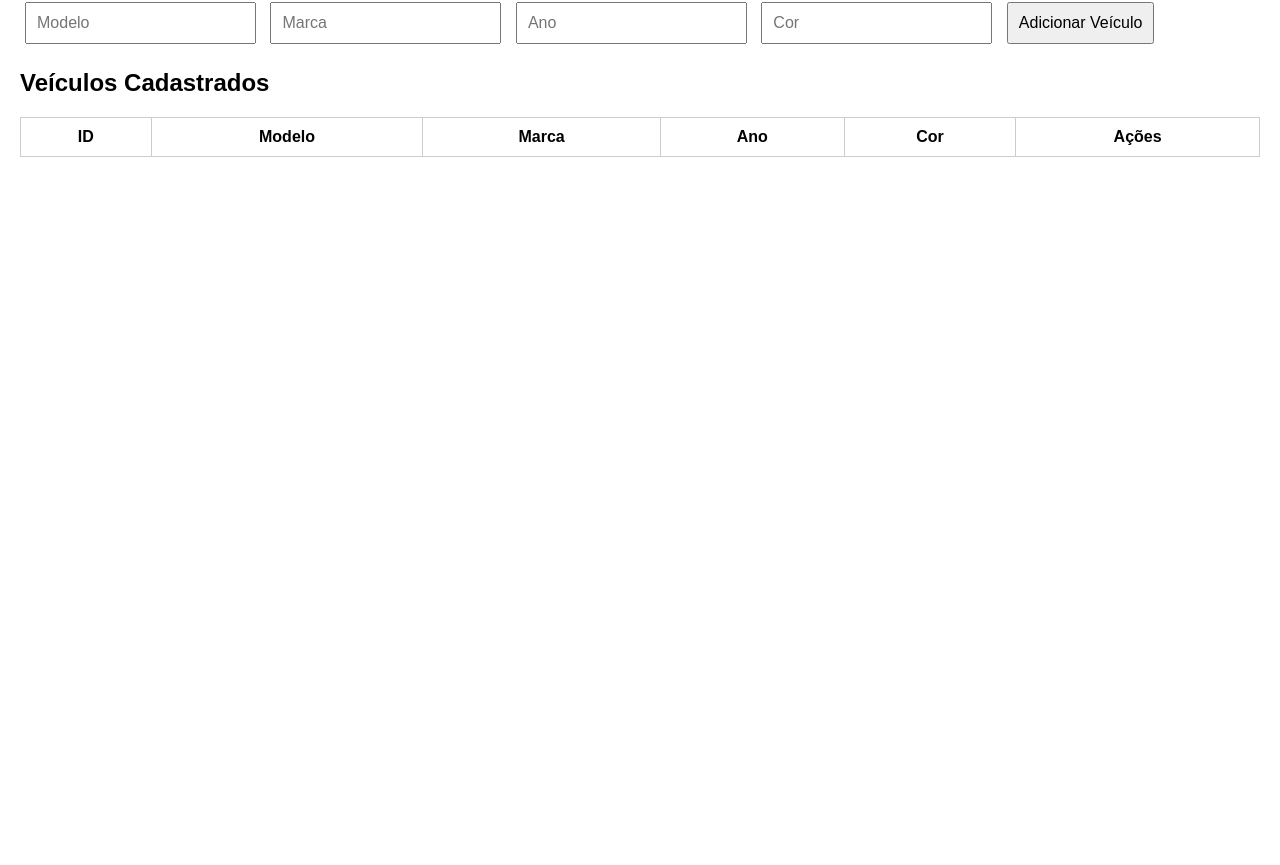
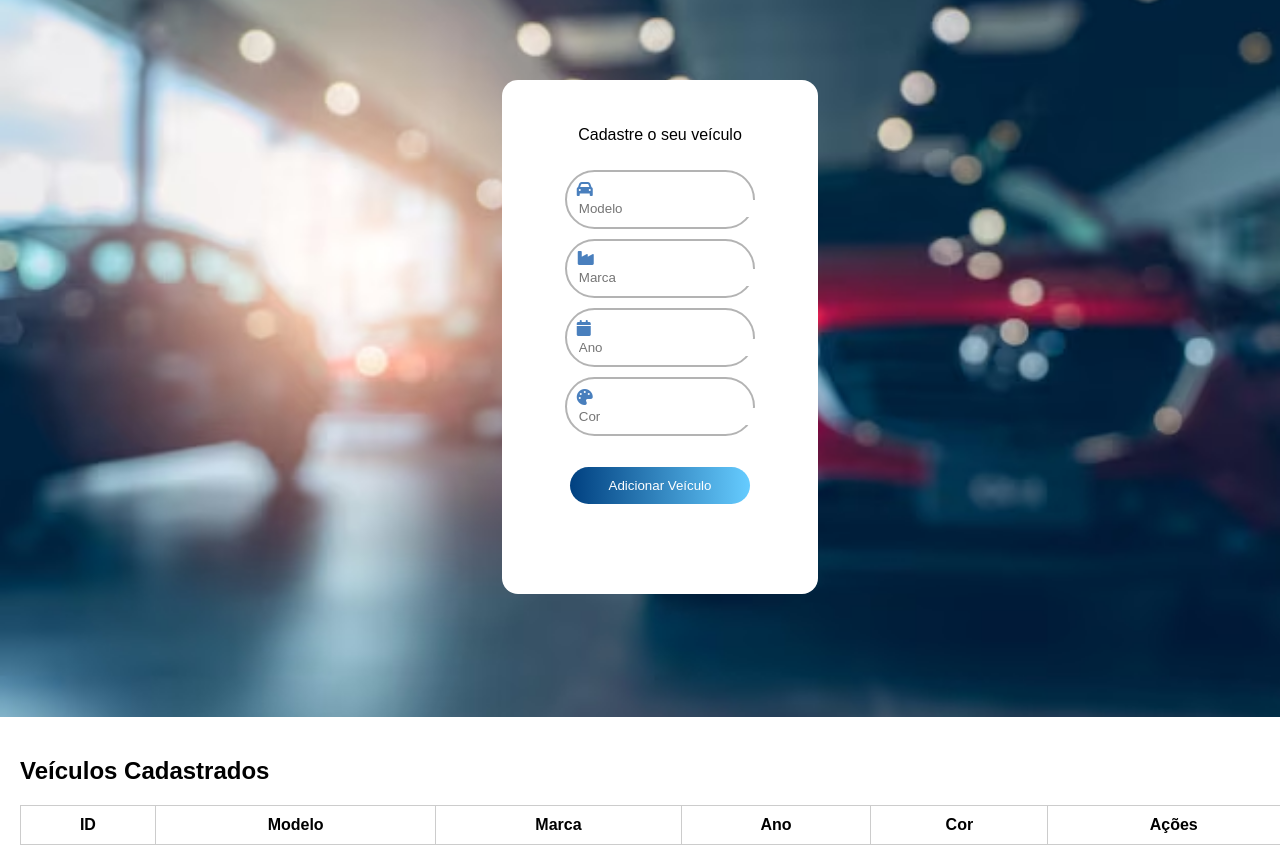
Before and after one commit to LuisFelipeTeixeira/Cadastro_veiculo, a plain HTML site: page frontend/index.html in a window 1280 px wide. Shown: the part 83-948 px from the top of the page. Before the commit the page ends 800 px from the top, so only its background shows below. Drawn offline with Linux system fonts and the light colour scheme; no server answers.

Commit message:
alteracoes

```diff
--- a/backend/package.json
+++ b/backend/package.json
@@ -11,6 +11,7 @@
   "author": "",
   "license": "ISC",
   "dependencies": {
+    "backend": "file:",
     "cors": "^2.8.5",
     "express": "^4.19.2",
     "sqlite3": "^5.1.7"
--- a/frontend/index.html
+++ b/frontend/index.html
@@ -1,44 +1,45 @@
 <!DOCTYPE html>
 <html lang="pt-br">
+
 <head>
     <meta charset="UTF-8">
     <meta name="viewport" content="width=device-width, initial-scale=1.0">
+    <link rel="stylesheet" href="styles/base/styles.css" type="text/css">
     <title>Cadastro de Veículos</title>
-    <style>
-        body {
-            font-family: Arial, sans-serif;
-            margin: 20px;
-        }
-        h1 {
-            color: #333;
-        }
-        form {
-            margin-bottom: 20px;
-        }
-        input, button {
-            padding: 10px;
-            margin: 5px;
-            font-size: 16px;
-        }
-        table {
-            width: 100%;
-            border-collapse: collapse;
-        }
-        th, td {
-            padding: 10px;
-            border: 1px solid #ccc;
-        }
-    </style>
+    <link rel="stylesheet" href="https://cdnjs.cloudflare.com/ajax/libs/font-awesome/6.0.0-beta3/css/all.min.css">
 </head>
+
 <body>
-    <h1>Cadastro de Veículos</h1>
-    <form id="vehicle-form">
-        <input type="text" id="modelo" placeholder="Modelo" required>
-        <input type="text" id="marca" placeholder="Marca" required>
-        <input type="number" id="ano" placeholder="Ano" required>
-        <input type="text" id="cor" placeholder="Cor" required>
-        <button type="submit">Adicionar Veículo</button>
-    </form>
+    <div class="divisao-cadastro">
+        <div class="subdivisao-informacoes-cadastro">
+            <form id="vehicle-form" class="forms-cadastro">
+                <p class="subdivisao-titulo">Cadastre o seu veículo</p>
+
+                <div class="input-container">
+                    <i class="fas fa-car"></i>
+                    <input type="text" id="modelo" placeholder="Modelo" required class="input-cadastro">
+                </div>
+
+                <div class="input-container">
+                    <i class="fas fa-industry"></i>
+                    <input type="text" id="marca" placeholder="Marca" required class="input-cadastro">
+                </div>
+
+                <div class="input-container">
+                    <i class="fas fa-calendar"></i>
+                    <input type="number" id="ano" placeholder="Ano" required class="input-cadastro">
+                </div>
+
+                <div class="input-container">
+                    <i class="fas fa-palette"></i>
+                    <input type="text" id="cor" placeholder="Cor" required class="input-cadastro">
+                </div>
+
+                <button type="submit" class="botao-cadastro">Adicionar Veículo</button>
+            </form>
+
+        </div>
+    </div>
 
     <h2>Veículos Cadastrados</h2>
     <table id="vehicles-table">
@@ -56,67 +57,7 @@
         </tbody>
     </table>
 
-    <script>
-        const apiBaseUrl = 'http://localhost:3001';
+    <script src="js/main.js"></script>
+</body>
 
-        async function fetchVehicles() {
-            const response = await fetch(`${apiBaseUrl}/listar-veiculos`);
-            const vehicles = await response.json();
-            const tableBody = document.querySelector('#vehicles-table tbody');
-            tableBody.innerHTML = '';
-            vehicles.forEach(vehicle => {
-                const row = document.createElement('tr');
-                row.innerHTML = `
-                    <td>${vehicle.id}</td>
-                    <td>${vehicle.modelo}</td>
-                    <td>${vehicle.marca}</td>
-                    <td>${vehicle.ano}</td>
-                    <td>${vehicle.cor}</td>
-                    <td>
-                        <button onclick="deleteVehicle(${vehicle.id})">Deletar</button>
-                        <button onclick="getVehicle(${vehicle.id})">Consultar</button>
-                        <button onclick="putVehicle(${vehicle.id})">Atualizar</button>
-                    </td>
-                `;
-                tableBody.appendChild(row);
-            });
-        }
-
-        async function addVehicle(event) {
-            event.preventDefault();
-            const modelo = document.getElementById('modelo').value;
-            const marca = document.getElementById('marca').value;
-            const ano = document.getElementById('ano').value;
-            const cor = document.getElementById('cor').value;
-
-            await fetch(`${apiBaseUrl}/adicionar-veiculo`, {
-                method: 'POST',
-                headers: { 'Content-Type': 'application/json' },
-                body: JSON.stringify({ modelo, marca, ano, cor })
-            });
-
-            document.getElementById('vehicle-form').reset();
-            fetchVehicles();
-        }
-
-        async function putVehicle(id) {
-            await fetch(`${apiBaseUrl}/atualizar-veiculo/${id}`, { method: 'put' });
-            fetchVehicles();
-        }
-
-        async function getVehicle(id) {
-            await fetch(`${apiBaseUrl}/consultar-veiculo/${id}`, { method: 'get' });
-            fetchVehicles();
-        }
-
-        async function deleteVehicle(id) {
-            await fetch(`${apiBaseUrl}/deletar-veiculo/${id}`, { method: 'delete' });
-            fetchVehicles();
-        }
-
-        document.getElementById('vehicle-form').addEventListener('submit', addVehicle);
-
-        fetchVehicles();
-    </script>
-</body>
 </html>
--- /dev/null
+++ b/frontend/js/main.js
@@ -0,0 +1,60 @@
+const apiBaseUrl = 'http://localhost:3001';
+
+async function fetchVehicles() {
+    const response = await fetch(`${apiBaseUrl}/listar-veiculos`);
+    const vehicles = await response.json();
+    const tableBody = document.querySelector('#vehicles-table tbody');
+    tableBody.innerHTML = '';
+    vehicles.forEach(vehicle => {
+        const row = document.createElement('tr');
+        row.innerHTML = `
+            <td>${vehicle.id}</td>
+            <td>${vehicle.modelo}</td>
+            <td>${vehicle.marca}</td>
+            <td>${vehicle.ano}</td>
+            <td>${vehicle.cor}</td>
+            <td>
+                <button onclick="deleteVehicle(${vehicle.id})">Deletar</button>
+                <button onclick="getVehicle(${vehicle.id})">Consultar</button>
+                <button onclick="putVehicle(${vehicle.id})">Atualizar</button>
+            </td>
+        `;
+        tableBody.appendChild(row);
+    });
+}
+
+async function addVehicle(event) {
+    event.preventDefault();
+    const modelo = document.getElementById('modelo').value;
+    const marca = document.getElementById('marca').value;
+    const ano = document.getElementById('ano').value;
+    const cor = document.getElementById('cor').value;
+
+    await fetch(`${apiBaseUrl}/adicionar-veiculo`, {
+        method: 'POST',
+        headers: { 'Content-Type': 'application/json' },
+        body: JSON.stringify({ modelo, marca, ano, cor })
+    });
+
+    document.getElementById('vehicle-form').reset();
+    fetchVehicles();
+}
+
+async function putVehicle(id) {
+    await fetch(`${apiBaseUrl}/atualizar-veiculo/${id}`, { method: 'put' });
+    fetchVehicles();
+}
+
+async function getVehicle(id) {
+    await fetch(`${apiBaseUrl}/consultar-veiculo/${id}`, { method: 'get' });
+    fetchVehicles();
+}
+
+async function deleteVehicle(id) {
+    await fetch(`${apiBaseUrl}/deletar-veiculo/${id}`, { method: 'delete' });
+    fetchVehicles();
+}
+
+document.getElementById('vehicle-form').addEventListener('submit', addVehicle);
+
+fetchVehicles();
--- /dev/null
+++ b/frontend/styles/base/styles.css
@@ -0,0 +1,26 @@
+@import url(../components/cadastro/cadastro.css);
+:root {
+    --header-color: #fff;
+
+
+
+    --font-family: Arial, san-serif;
+}
+
+body {
+    display: flex;
+    flex-direction: column;
+    width: 100%;
+    height: 100%;
+    font-family: Arial, sans-serif;
+    margin: 20px;
+}
+
+table {
+    width: 100%;
+    border-collapse: collapse;
+}
+th, td {
+    padding: 10px;
+    border: 1px solid #ccc;
+}
--- /dev/null
+++ b/frontend/styles/components/cadastro/cadastro.css
@@ -0,0 +1,67 @@
+
+.divisao-cadastro {
+    display: flex;
+    flex-direction: column;
+    align-items: center;
+    justify-content: center;
+    width: 100vw;
+    height: 100vh;
+}
+.divisao-cadastro::before {
+    content: '';
+    position: absolute;
+    top: 0;
+    right: 0;
+    bottom: 0;
+    left: 0;
+    background-image: url(../../img/wallpaper.avif);
+    background-size: cover;
+    background-position: center;
+    z-index: -1;
+}
+
+.subdivisao-informacoes-cadastro {
+    display: flex;
+    align-items: center;
+    justify-content: center;
+    width: 100%;
+}
+
+.forms-cadastro {
+    display: flex;
+    flex-direction: column;
+    align-items: center;
+    width: 20%;
+    height: 100%;
+    background-color: #fff;
+    padding: 30px;
+    border-radius: 1rem;
+    gap: 10px;
+}
+
+.input-container{
+    width: 65%;
+    padding: 0.6rem;
+    border-radius: 50px;
+    border: 2px solid rgba(104, 104, 104, 0.5);
+}
+
+.fas {
+    color: rgba(27, 95, 172, 0.8);
+}
+
+.input-cadastro {
+border: 0;
+outline: none;
+}
+
+.botao-cadastro {
+    width: 70%;
+    border-radius: 50px;
+    padding: 0.7rem 1rem 0.7rem 1rem;
+    margin-top: 1.3rem;
+    background: linear-gradient(90deg, #004080, #66ccff);
+    border:0;
+    color: #fff;
+    cursor: pointer;
+}
```
Also changed, not shown: frontend/styles/components/cadastrados/cadastrados.css (added), frontend/styles/img/wallpaper.avif (added), 2 other files.
